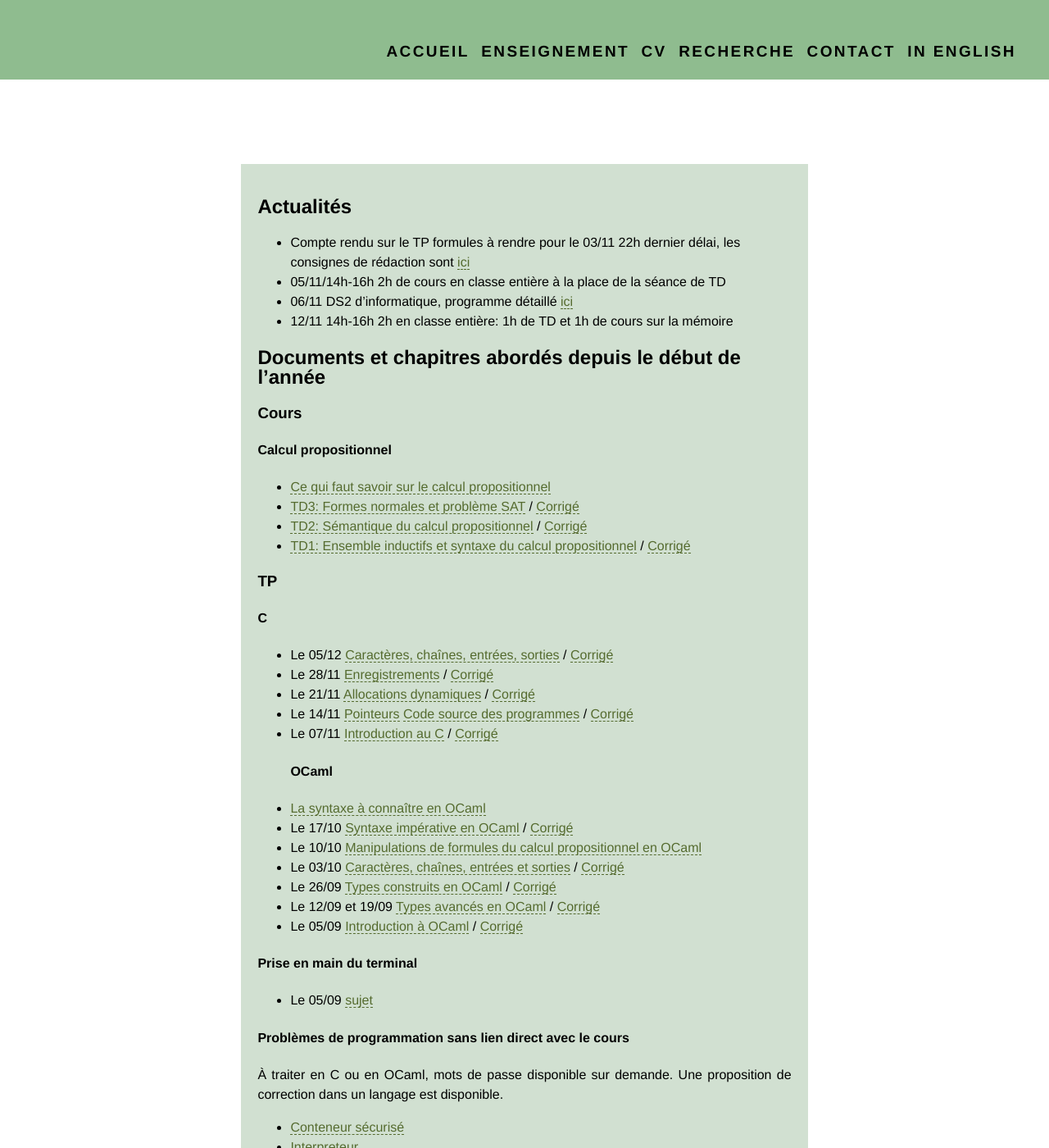
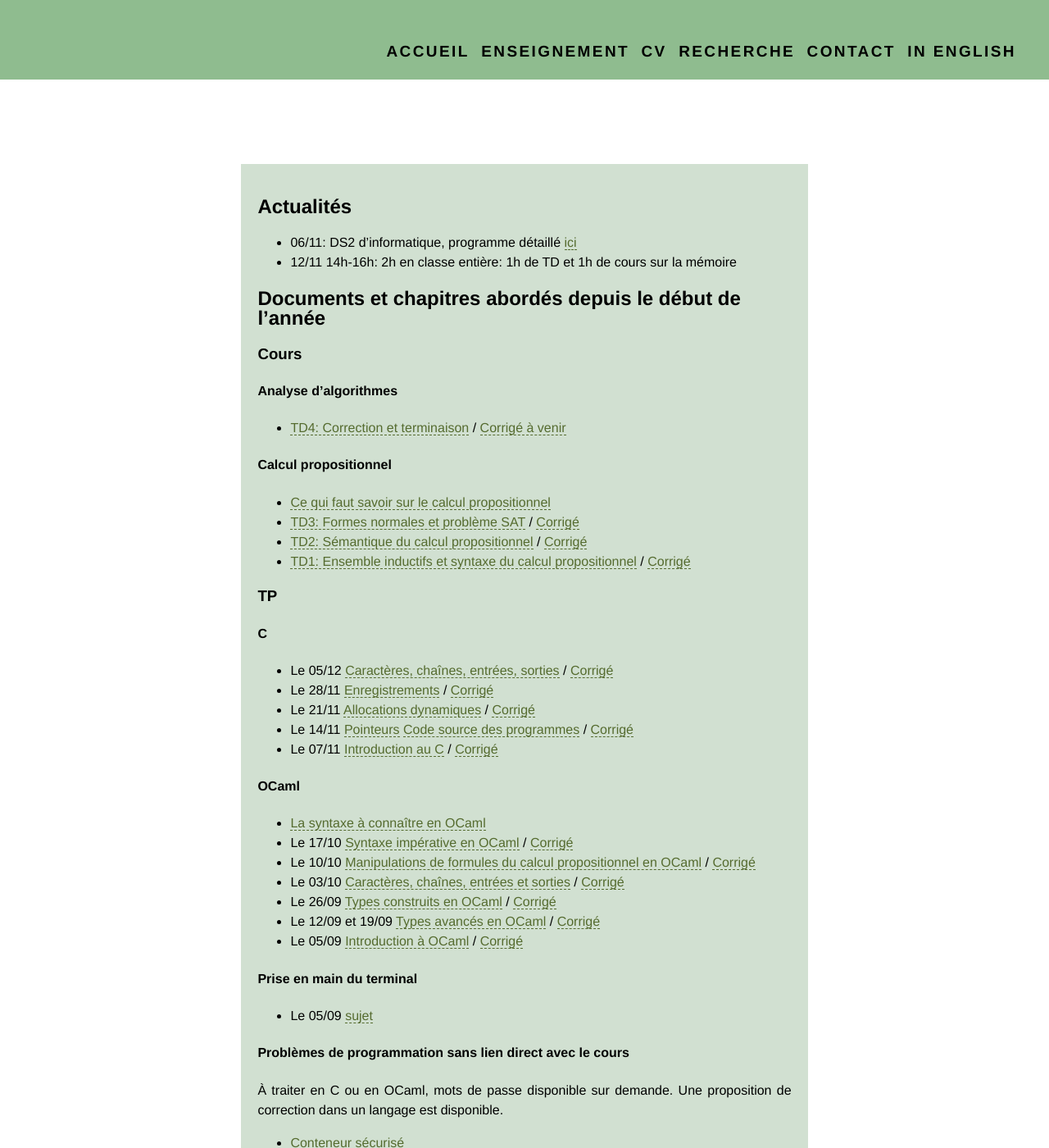
Before and after one commit to VladislavTempez/Vladislavtempez.github.io, a Jekyll site: the page built from pages/mp2i.md, in a window 1280 px wide and 1400 px high. Shown: the whole window at 82% size. Built offline with Jekyll 4.4.1, drawn with Linux system fonts in a browser that asks for light colours.

Commit message:
TD4 analyse algo

```diff
--- a/pages/mp2i.md
+++ b/pages/mp2i.md
@@ -5,14 +5,15 @@ permalink: /teaching/mp2i/
 description: Vladislav Tempez - Enseignement - MP2I - Informatique
 ---
 ## Actualités
-- Compte rendu sur le TP formules à rendre pour le 03/11 22h dernier délai, les consignes de rédaction sont [ici](#divers)
-- 05/11/14h-16h 2h de cours en classe entière à la place de la séance de TD
-- 06/11 DS2 d'informatique, programme détaillé [ici](#programme-ds2)
-- 12/11 14h-16h 2h en classe entière: 1h de TD et 1h de cours sur la mémoire
+- 06/11: DS2 d'informatique, programme détaillé [ici](#programme-ds2)
+- 12/11 14h-16h: 2h en classe entière: 1h de TD et 1h de cours sur la mémoire
 
 ## Documents et chapitres abordés depuis le début de l'année
 
 ### Cours
+
+#### Analyse d'algorithmes
+- [TD4: Correction et terminaison](https://nc-lycees.netocentre.fr/s/MnxxTMawzAodcZe) / [Corrigé à venir]()
 
 #### Calcul propositionnel
 - [Ce qui faut savoir sur le calcul propositionnel](https://nc-lycees.netocentre.fr/s/KwZCjsorqBw7TGQ)
@@ -21,16 +22,18 @@ description: Vladislav Tempez - Enseignement - MP2I - Informatique
 - [TD1: Ensemble inductifs et syntaxe du calcul propositionnel](https://nc-lycees.netocentre.fr/s/M3pzHQJyNSm3Egy) / [Corrigé](https://nc-lycees.netocentre.fr/s/6kcK8T9yiGQ6oQm)
 
 ### TP
+
 #### C
 - Le 05/12 [Caractères, chaînes, entrées, sorties](https://nc-lycees.netocentre.fr/s/MXZ7ztJ62AHBi6y) / [Corrigé](https://nc-lycees.netocentre.fr/s/9AXEq8cqTiXNWFE)
 - Le 28/11 [Enregistrements](https://nc-lycees.netocentre.fr/s/y73mn4cxXaTsWCQ) / [Corrigé](https://nc-lycees.netocentre.fr/s/scQyaYRTSBHW2Cn)
 - Le 21/11 [Allocations dynamiques](https://nc-lycees.netocentre.fr/s/ga4Qckc4Psn3pxt) / [Corrigé](https://nc-lycees.netocentre.fr/s/nbKpqsTaWZ5eJHm)
 - Le 14/11 [Pointeurs](https://nc-lycees.netocentre.fr/s/pQseMBy2bAobLHR) [Code source des programmes](https://nc-lycees.netocentre.fr/s/bQwJgTQosPZrsqZ) / [Corrigé](https://nc-lycees.netocentre.fr/s/PXrd4Hb39CANQrG)
 - Le 07/11 [Introduction au C](https://nc-lycees.netocentre.fr/s/8X7X7ZFyfEdoaY4) / [Corrigé](https://nc-lycees.netocentre.fr/s/pQDQCS2ofKQJied)
+
 #### OCaml
 - [La syntaxe à connaître en OCaml](https://nc-lycees.netocentre.fr/s/3YsmRsNCXLd57FK)
 - Le 17/10 [Syntaxe impérative en OCaml](https://nc-lycees.netocentre.fr/s/joPXZY2BsXLwKma) / [Corrigé](https://nc-lycees.netocentre.fr/s/nQwjoKmpNAe8tqq)
-- Le 10/10 [Manipulations de formules du calcul propositionnel en OCaml](https://nc-lycees.netocentre.fr/s/ctMnDaKRmHoJowz)
+- Le 10/10 [Manipulations de formules du calcul propositionnel en OCaml](https://nc-lycees.netocentre.fr/s/ctMnDaKRmHoJowz) / [Corrigé](https://nc-lycees.netocentre.fr/s/bBQ95nQmqT86Myq)
 - Le 03/10 [Caractères, chaînes, entrées et sorties](https://nc-lycees.netocentre.fr/s/tqay8X4RBwDQRH3) / [Corrigé](https://nc-lycees.netocentre.fr/s/Sd68EsiYc8E6K3p)
 - Le 26/09 [Types construits en OCaml](https://nc-lycees.netocentre.fr/s/Z8g4Zw34QaDdx3d) / [Corrigé](https://nc-lycees.netocentre.fr/s/YyetAsRFG5qbtPx)
 - Le 12/09 et 19/09 [Types avancés en OCaml](https://nc-lycees.netocentre.fr/s/DCkseTCmWJL4jjY) / [Corrigé](https://nc-lycees.netocentre.fr/s/krHkoti3eqBzF5L)
@@ -55,6 +58,7 @@ description: Vladislav Tempez - Enseignement - MP2I - Informatique
 - Un exercice de modélisation
 - Un exercice syntaxe/sémantique
 - Un exercice de programmation
+
 #### Programme DS1 (09/10)
 Au programme:
 - Ensembles inductifs et preuves par induction (TD1)
```
Also changed, not shown: other parts of pages/mp2i.md (+1 -1 lines).
